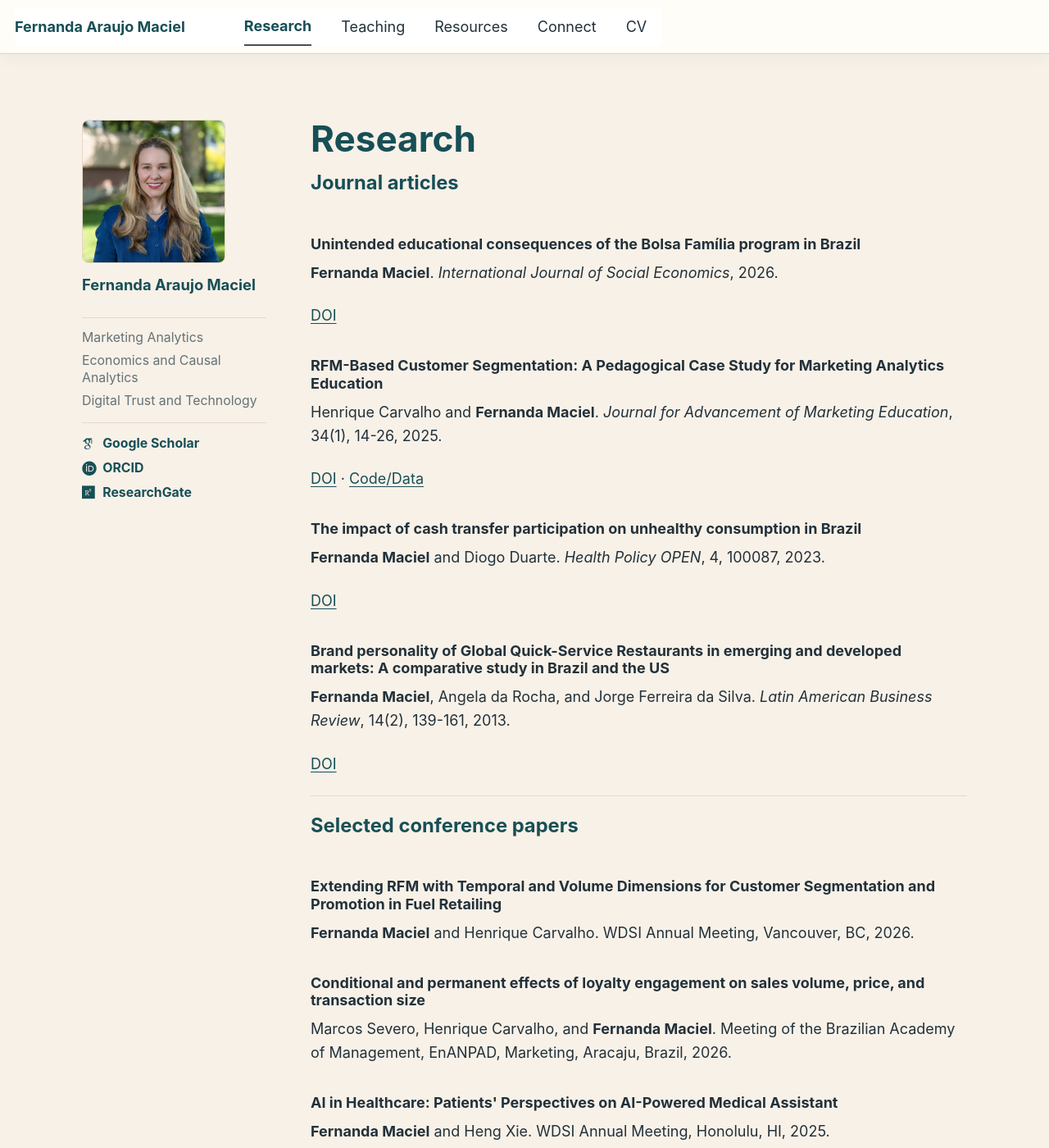
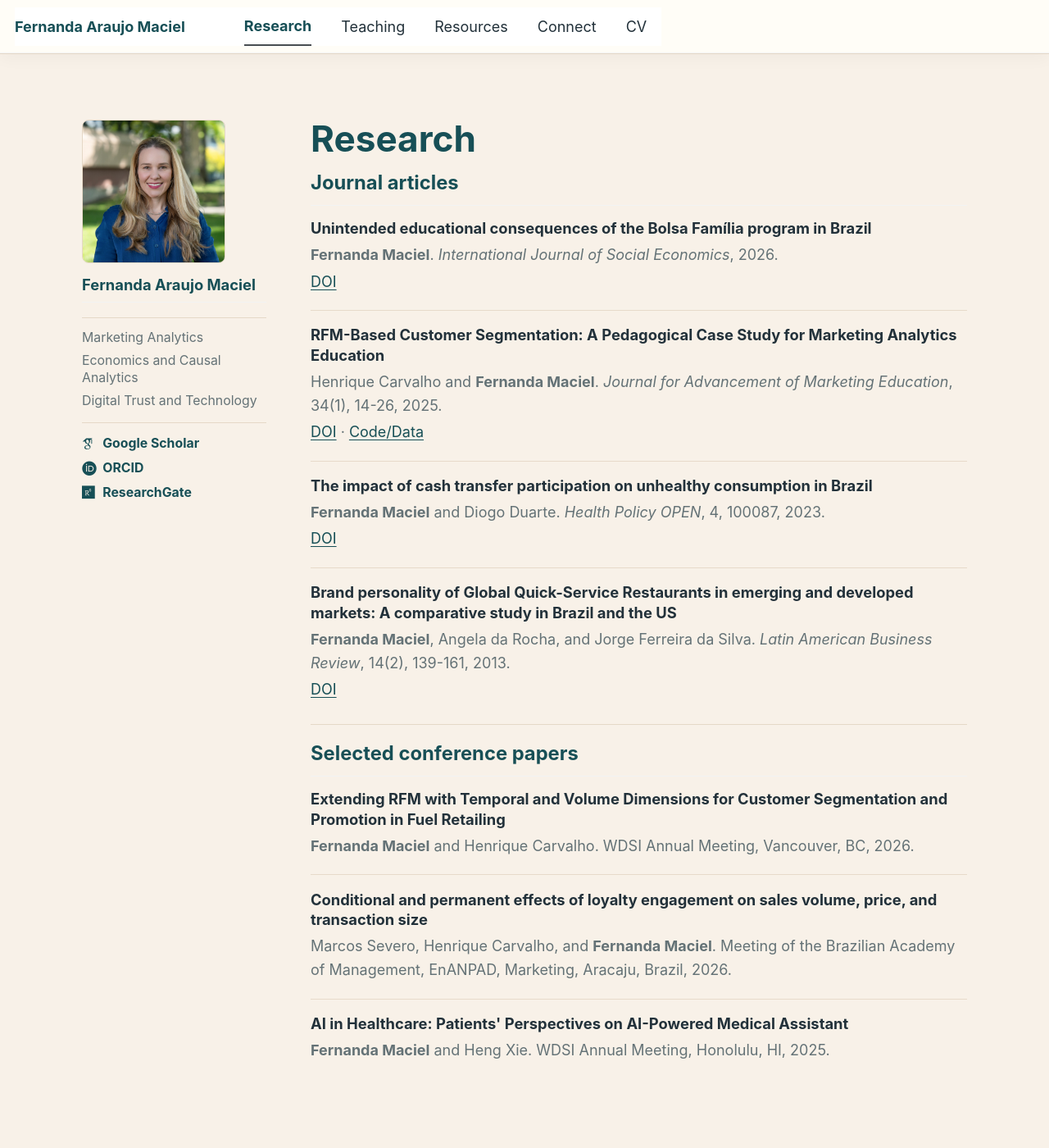
Before and after one commit to proffernandamaciel/proffernandamaciel.github.io, a Jekyll site: the page built from _pages/research.md, in a window 1280 px wide and 1400 px high. Shown: the whole window at 82% size. Built offline with Jekyll 4.4.1, drawn with Linux system fonts in a browser that asks for light colours; some web fonts are replaced; a script bundle is joined from its source files by our own code; library files that are not in the unit come from our copies.

Commit message:
Refactor CSS styles and add new classes

```diff
--- a/assets/css/fernanda.css
+++ b/assets/css/fernanda.css
@@ -167,7 +167,7 @@
   font-size: 1rem;
   font-weight: 700;
   line-height: 1.35;
-  margin: 0.1rem 0;
+  margin: 0;
 }
 
 .fm-degree {
@@ -251,7 +251,6 @@
   border-top: 0;
 }
 
-.fm-publication-grid,
 .fm-teaching-list,
 .fm-social-grid {
   display: grid;
@@ -259,7 +258,6 @@
   grid-template-columns: repeat(2, minmax(0, 1fr));
 }
 
-.fm-publication,
 .fm-teaching-list article,
 .fm-social-link,
 .fm-book-pair,
@@ -271,20 +269,10 @@
   box-shadow: 0 8px 24px rgba(61, 47, 32, 0.04);
 }
 
-.fm-publication,
 .fm-teaching-list article {
   padding: 0.9rem 0.95rem;
 }
 
-.fm-publication__year {
-  color: var(--fm-coral);
-  font-size: 0.76rem;
-  font-weight: 700;
-  margin: 0 0 0.25rem;
-  text-transform: uppercase;
-}
-
-.fm-publication h3,
 .fm-teaching-list h3 {
   color: var(--fm-ink);
   font-size: 1.02rem;
@@ -292,21 +280,43 @@
   margin: 0 0 0.35rem;
 }
 
-.fm-publication p,
 .fm-teaching-list p {
   color: var(--fm-muted);
   margin: 0.22rem 0 0.45rem;
 }
 
-.fm-publication a + a {
-  margin-left: 0.7rem;
+.fm-paper-list {
+  display: grid;
+  gap: 0.95rem;
+}
+
+.fm-paper-list article {
+  border-top: 1px solid rgba(229, 216, 199, 0.9);
+  padding-top: 0.95rem;
+}
+
+.fm-paper-list article:first-child {
+  border-top: 0;
+  padding-top: 0;
+}
+
+.fm-paper-list h3 {
+  color: var(--fm-ink);
+  font-size: 1.02rem;
+  line-height: 1.34;
+  margin: 0 0 0.3rem;
+}
+
+.fm-paper-list p {
+  color: var(--fm-muted);
+  margin: 0.18rem 0;
 }
 
 .fm-resource-layout {
   align-items: start;
   display: grid;
   gap: 1.25rem;
-  grid-template-columns: minmax(0, 1fr) 285px;
+  grid-template-columns: minmax(0, 1fr) 315px;
 }
 
 .fm-book-list {
@@ -360,6 +370,14 @@
   text-align: center;
 }
 
+.fm-book-cover img {
+  border-radius: 5px;
+  display: block;
+  height: 100%;
+  object-fit: cover;
+  width: 100%;
+}
+
 .fm-book-cover--pt {
   background: #f4e4d8;
   color: var(--fm-coral);
@@ -379,6 +397,35 @@
 .fm-movie-list li {
   border-top: 1px solid rgba(229, 216, 199, 0.85);
   padding: 0.65rem 0;
+}
+
+.fm-dataset-list {
+  list-style: none;
+  margin-left: 0;
+  padding-left: 0;
+}
+
+.fm-dataset-list li {
+  border-top: 1px solid rgba(229, 216, 199, 0.85);
+  padding: 0.7rem 0;
+}
+
+.fm-dataset-list li:first-child {
+  border-top: 0;
+  padding-top: 0;
+}
+
+.fm-dataset-list a {
+  color: var(--fm-teal);
+  display: inline-block;
+  font-weight: 700;
+  line-height: 1.25;
+}
+
+.fm-dataset-list p {
+  color: var(--fm-muted);
+  font-size: 0.9rem;
+  margin: 0.18rem 0 0;
 }
 
 .fm-movie-list li:first-child {
@@ -497,7 +544,6 @@
 }
 
 @media (max-width: 720px) {
-  .fm-publication-grid,
   .fm-teaching-list,
   .fm-social-grid {
     grid-template-columns: 1fr;
```
